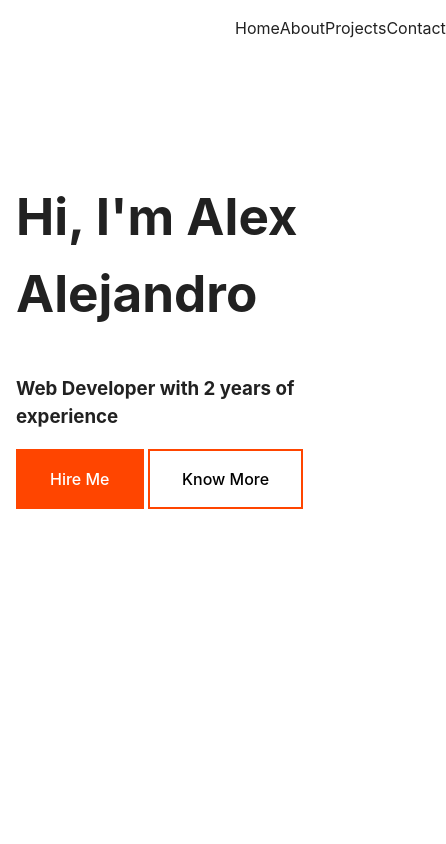
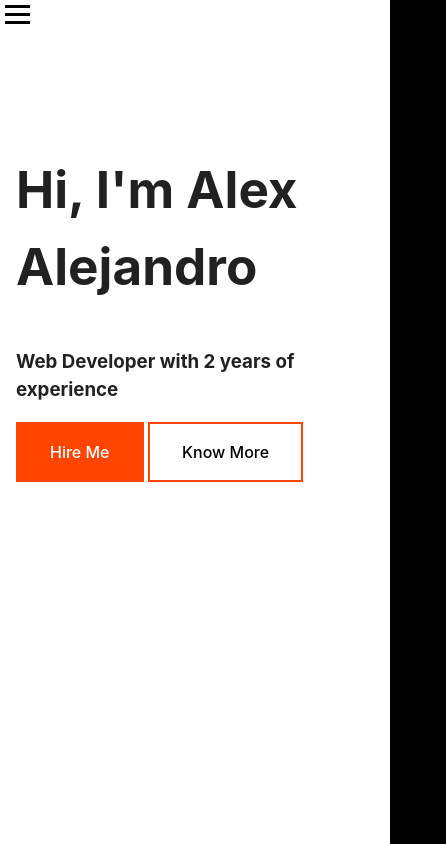
Before and after one commit to aalejan/Portfolio_NEW, a website built with Vite: page index.html in a window 390 px wide. Shown: the top 844 px of the page, 446 px wide, since content can reach past the window. Built offline with nearby package versions, Linux system fonts and the light colour scheme; some packages are replaced by stand-ins of ours.

Commit message:
added burger menu to mobile

```diff
--- a/index.html
+++ b/index.html
@@ -8,14 +8,22 @@
   </head>
 
   <body>
+    <header>
       <nav id="navbar">
-      <ul>
+        <ul class="nav-links">
           <li><a href="#home">Home</a></li>
           <li><a href="#about">About</a></li>
           <li><a href="#projects">Projects</a></li>
           <li><a href="#contact">Contact</a></li>
         </ul>
       </nav>
+      <div class="burger">
+        <div class="line1"></div>
+        <div class="line2"></div>
+        <div class="line3"></div>
+      </div>
+    </header>
+
     <section id="home">
       <div class="info-container">
         <h1>Hi, I'm Alex Alejandro</h1>
@@ -202,6 +210,6 @@
         <input type="submit" value="Submit" />
       </form>
     </section>
-    <script type="module" src="/main.js"></script>
+    <script defer type="module" src="/main.js"></script>
   </body>
 </html>
--- a/main.js
+++ b/main.js
@@ -1,5 +1,14 @@
 import "./style.css";
 import emailJs from "emailjs-com";
+
+const burger = document.querySelector(".burger");
+const nav = document.querySelector(".nav-links");
+
+burger.addEventListener("click", () => {
+  // Toggle Nav
+  nav.classList.toggle("nav-active");
+  burger.classList.toggle("toggle");
+});
 
 document
   .getElementById("contactForm")
--- a/style.css
+++ b/style.css
@@ -105,6 +105,26 @@ nav > ul {
   gap: 1;
 }
 
+.nav-links {
+  display: flex;
+  justify-content: space-around;
+  list-style: none;
+  transition: transform 0.3s ease-in-out;
+}
+
+.burger {
+  display: none;
+  cursor: pointer;
+}
+
+.burger div {
+  width: 25px;
+  height: 3px;
+  background-color: black;
+  margin: 5px;
+  transition: all 0.3s ease;
+}
+
 #home {
   display: flex;
   justify-content: center;
@@ -190,7 +210,7 @@ nav > ul {
 #contactForm {
   display: flex;
   flex-direction: column;
-  width: 50%;
+  width: 70%;
   margin: 0 auto;
 }
 
@@ -240,6 +260,10 @@ nav > ul {
   .project-card {
     width: 72.5%;
   }
+
+  #contactForm {
+    width: 60%;
+  }
 }
 
 @media screen and (min-width: 1024px) {
@@ -258,4 +282,55 @@ nav > ul {
   .project-card {
     width: 62.5%;
   }
+
+  #contactForm {
+    width: 50%;
+  }
 }
+
+@media screen and (max-width: 1024px) {
+  nav > ul {
+    transform: translateX(100%);
+  }
+
+  .nav-active {
+    transform: translateX(0);
+  }
+
+  .toggle .line1 {
+    transform: rotate(-45deg) translate(-5px, 6px);
+  }
+
+  .toggle .line2 {
+    opacity: 0;
+  }
+
+  .toggle .line3 {
+    transform: rotate(45deg) translate(-5px, -6px);
+  }
+
+  .burger {
+    display: block;
+  }
+
+  .nav-links {
+    position: fixed;
+    background-color: #000000;
+    margin-top: 0;
+    color: white;
+    height: 100vh;
+    width: 50%;
+    z-index: 99;
+    top: 0;
+    right: 0;
+    display: flex;
+    flex-direction: column;
+    justify-content: space-evenly;
+    align-items: center;
+    transition: transform 0.5s ease-in-out;
+  }
+
+  .burger {
+    display: block;
+  }
+}
```
Lines whose indentation alone changed are shown as unchanged.
